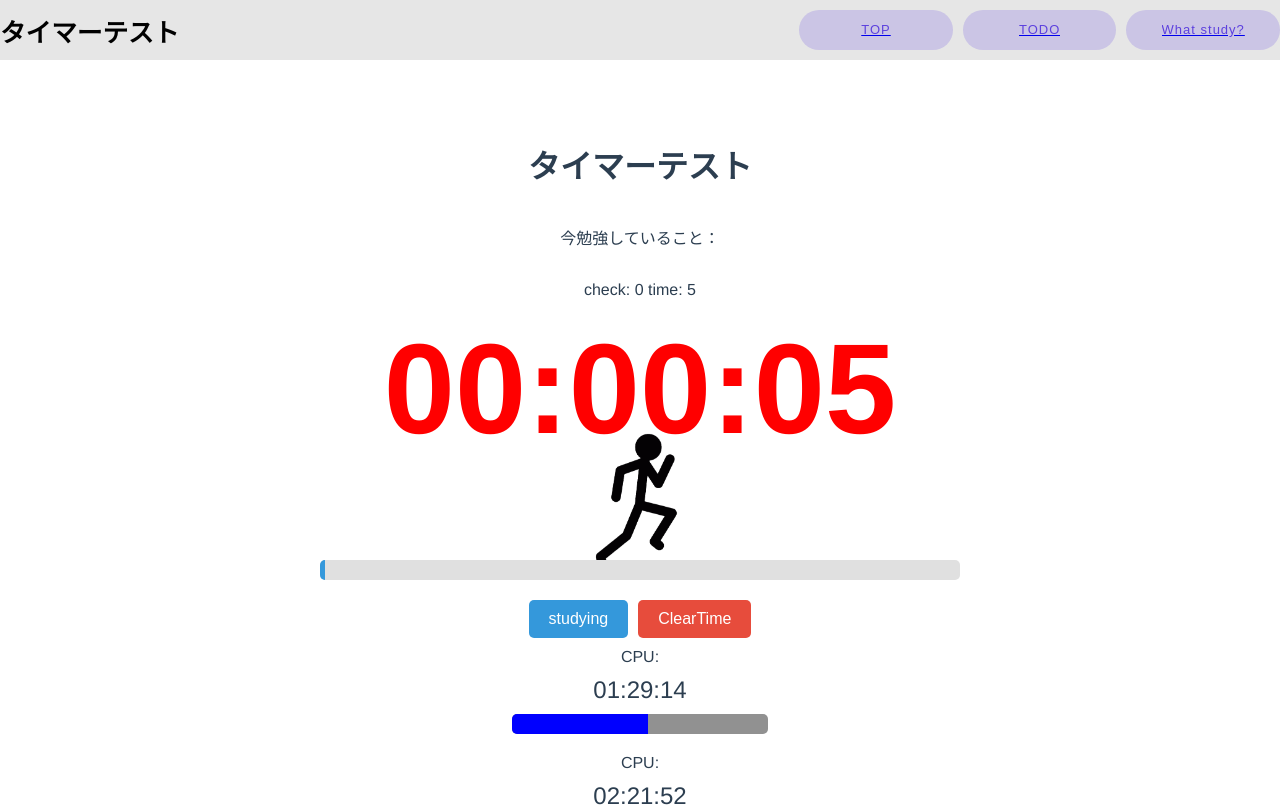
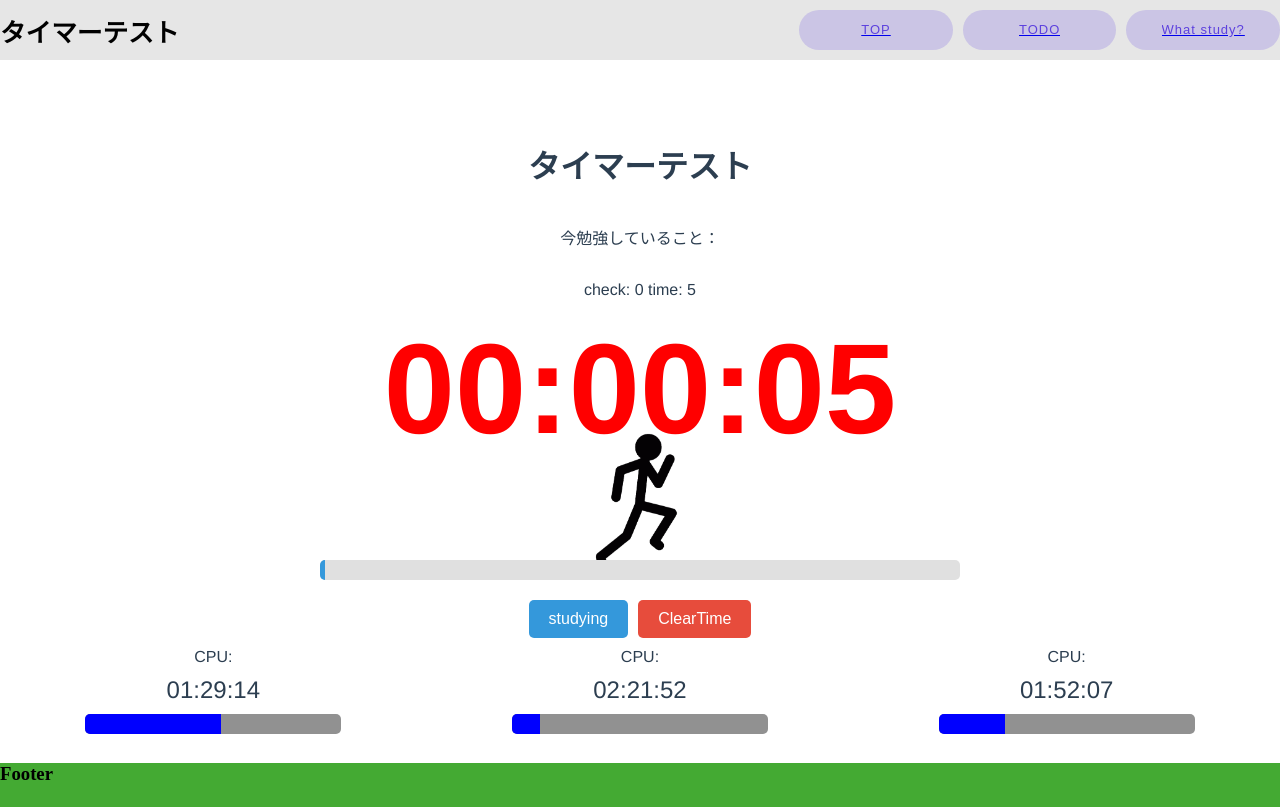
Before and after one commit to 2k2e2n/Clockshare_Vue, a Nuxt app: page / in a window 1280 px wide. Shown: the top 807 px of the page. Built offline with nearby package versions, Linux system fonts and the light colour scheme.

Commit message:
Botの位置を縦並びから横並びに変更しました

```diff
--- a/pages/index.vue
+++ b/pages/index.vue
@@ -105,10 +105,11 @@ function toggleRest() {
       <!-- クリアタイムボタン -->
       <button class="clear-button" @click="clearTime">ClearTime</button>
     </div>
-
+    <div class="bot-container">
       <Bot />
       <Bot />
       <Bot />
+    </div>
   </div>
 </template>
 
@@ -222,5 +223,10 @@ button:hover {
   margin: -40px;
 }
 
-
+.bot-container {
+  display: flex;
+  align-items: center;
+  justify-content: center;
+  justify-content: space-around;
+}
 </style>
```
